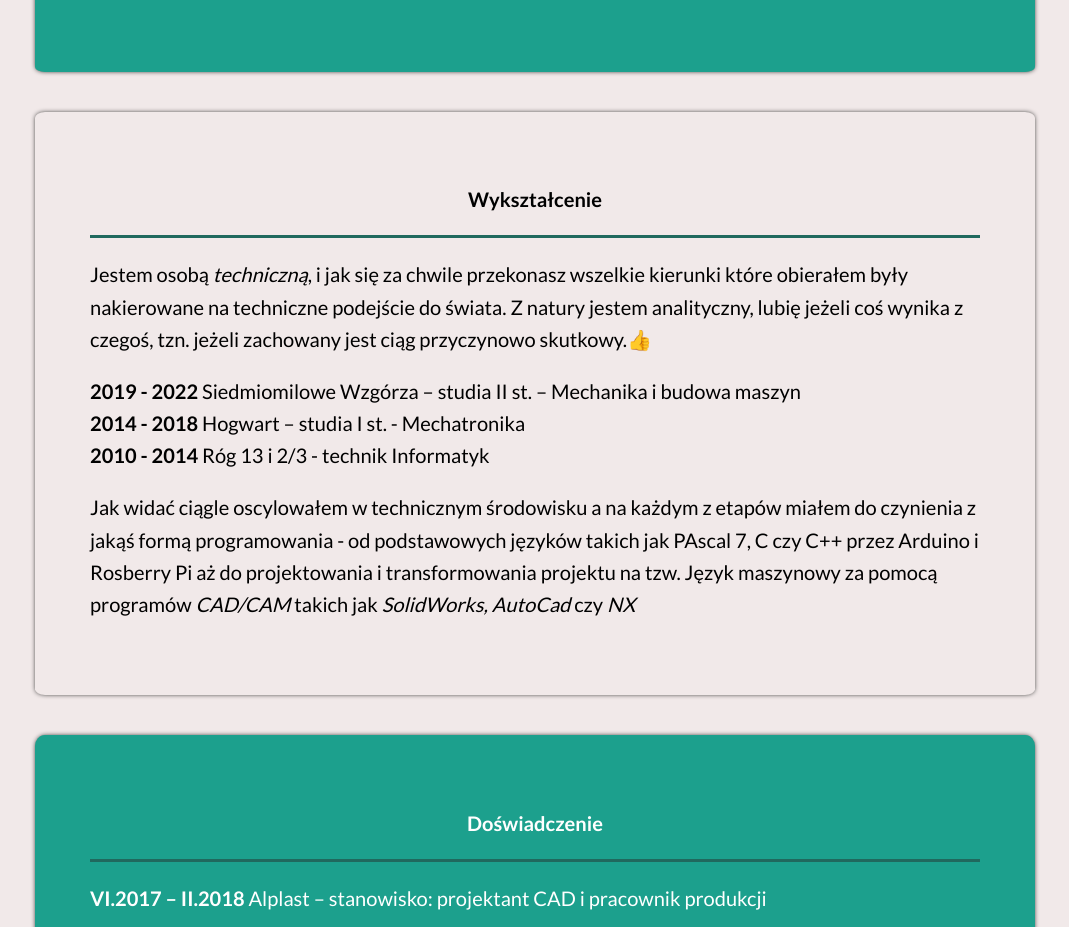
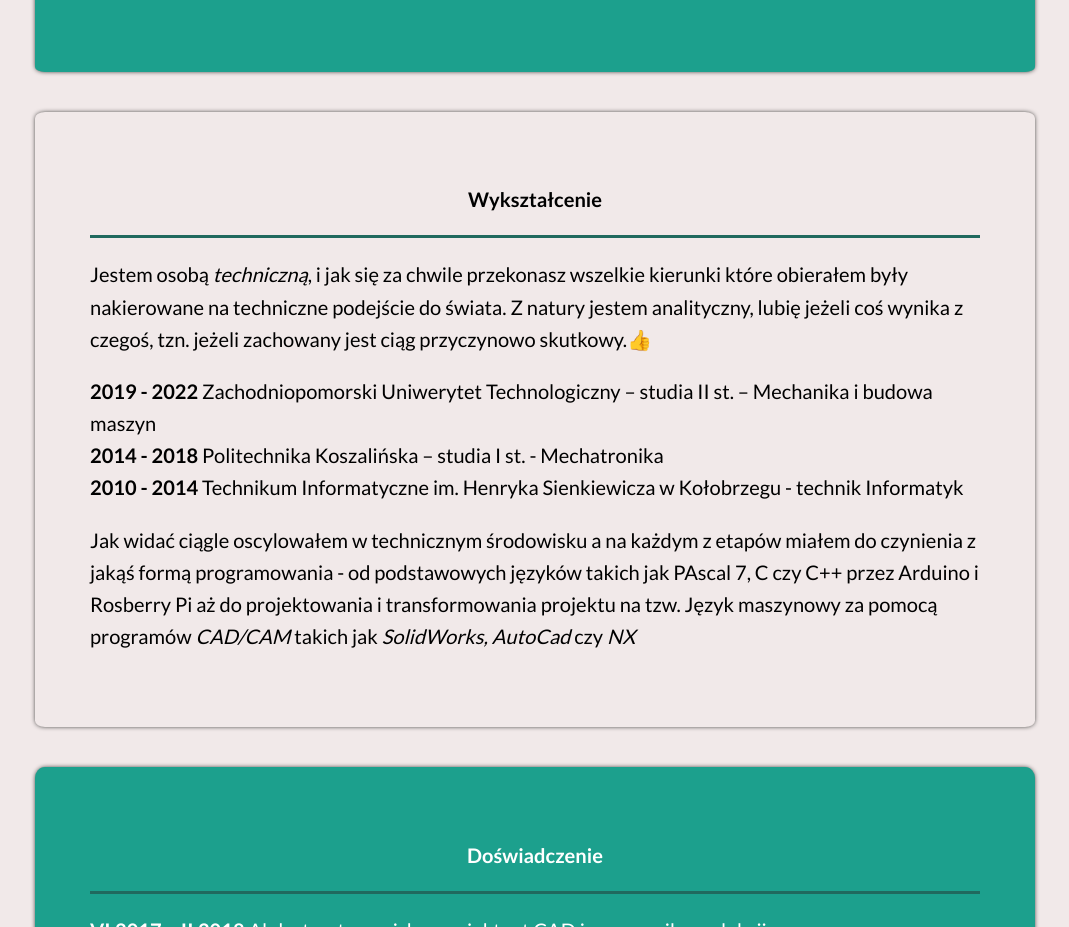
Before and after one commit to DominikKaminskiFrontend/HomePage, a plain HTML site: page index.html in a window 1280 px wide. Shown: the part 959-1886 px from the top of the page, without its empty margins (105-1174 px from the left). Drawn offline with nearby package versions, Linux system fonts and the light colour scheme.

Commit message:
Education section correction

```diff
--- a/index.html
+++ b/index.html
@@ -22,7 +22,7 @@
     <link rel="stylesheet" href="https://cdnjs.cloudflare.com/ajax/libs/normalize/8.0.1/normalize.min.css"
         integrity="sha512-NhSC1YmyruXifcj/KFRWoC561YpHpc5Jtzgvbuzx5VozKpWvQ+4nXhPdFgmx8xqexRcpAglTj9sIBWINXa8x5w=="
         crossorigin="anonymous" referrerpolicy="no-referrer" />
-    <title>Dominik Kaminski HomePage</title>
+    <title>Dominik Kamiński HomePage</title>
     <meta property="og:image" content="img/HomePage.png">
     <link rel="icon" href="img/icon.png">
 </head>
@@ -110,10 +110,10 @@
                 zachowany jest ciąg przyczynowo skutkowy.👍
             </p>
 
-            <span class="education__bold"> 2019 - 2022</span> Siedmiomilowe Wzgórza – studia II st. –
+            <span class="education__bold"> 2019 - 2022</span> Zachodniopomorski Uniwerytet Technologiczny – studia II st. –
             Mechanika i budowa maszyn<br>
-            <span class="education__bold"> 2014 - 2018</span> Hogwart – studia I st. - Mechatronika<br>
-            <span class="education__bold"> 2010 - 2014</span> Róg 13 i 2/3 - technik
+            <span class="education__bold"> 2014 - 2018</span> Politechnika Koszalińska – studia I st. - Mechatronika<br>
+            <span class="education__bold"> 2010 - 2014</span> Technikum Informatyczne im. Henryka Sienkiewicza w Kołobrzegu - technik
             Informatyk<br>
 
             <p>
```
